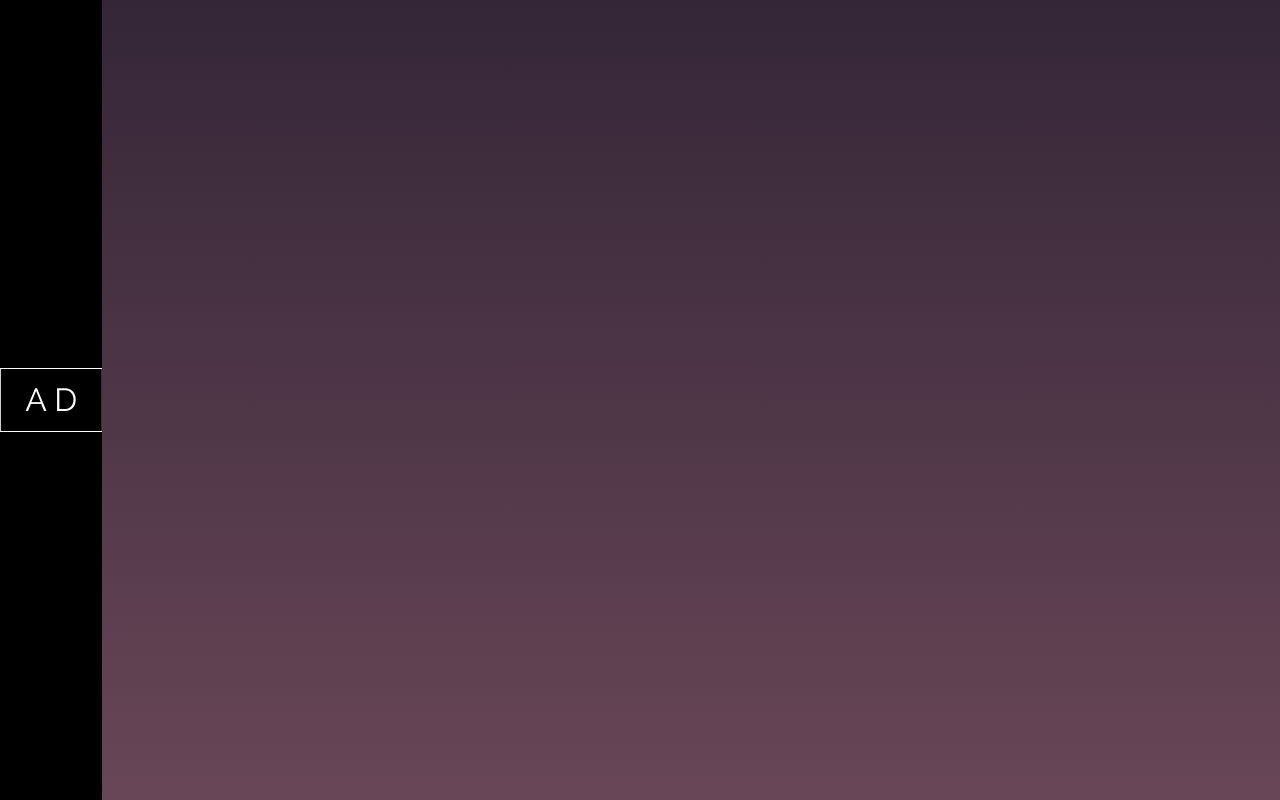
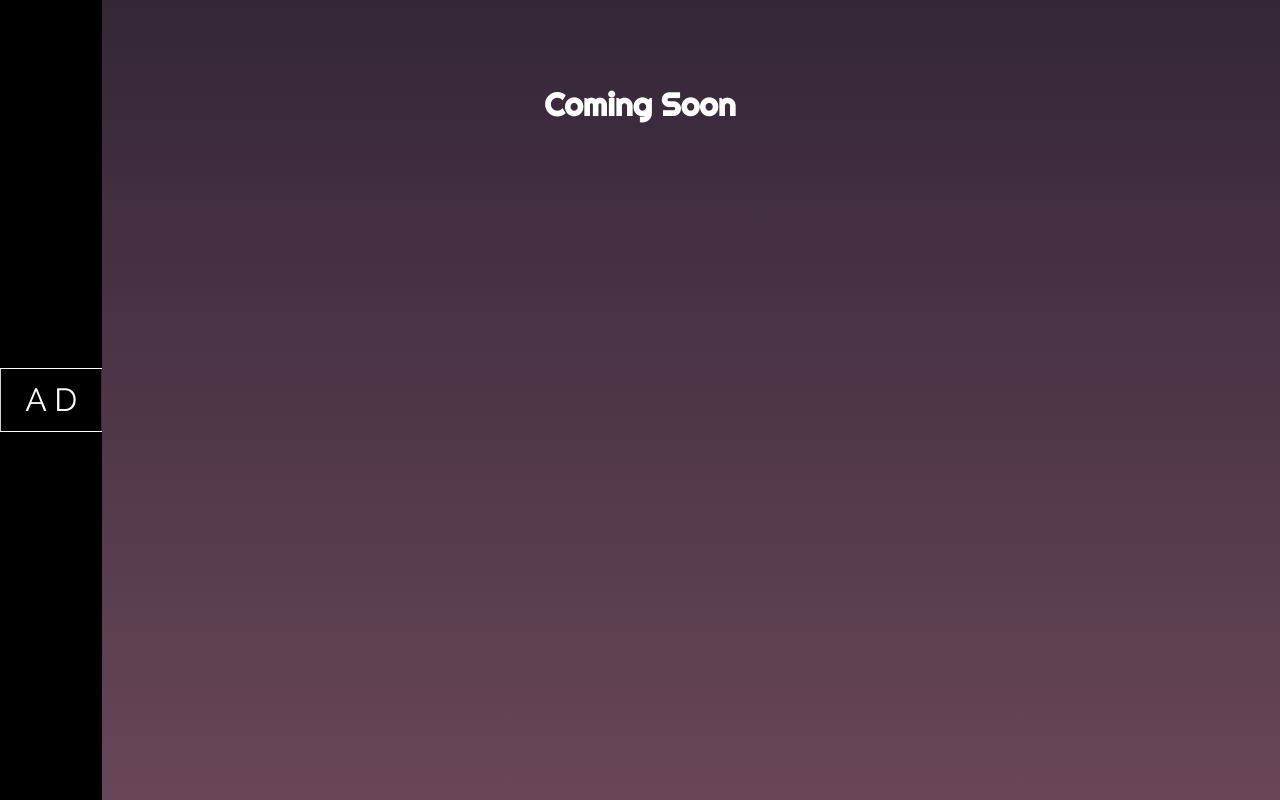
Before and after one commit to anthonyAgnone/adp, a React (Create React App) app: page /process in a window 1280 px wide. Built offline with nearby package versions, Linux system fonts and the light colour scheme.

Commit message:
added other pages

```diff
--- a/src/App.css
+++ b/src/App.css
@@ -792,6 +792,29 @@ article img {
 /* desktop */
 @media (min-width: 767px) {
 }
+/* About */
+.pageWrapper {
+  width: 50%;
+  height: 50%;
+  margin: 0 auto;
+  text-align: center;
+  padding-top: 5em;
+}
+.pageWrapper .authorWrapper .infoHeader {
+      text-align: center;
+    }
+.pageWrapper .authorWrapper .infoHeader img {
+        height: 120px;
+        width: auto;
+        margin-bottom: 25px;
+      }
+.pageWrapper .authorWrapper .infoHeader h1 {
+        margin-bottom: 25px;
+      }
+.pageWrapper .authorWrapper .bibliography {
+      width: 75%;
+      margin: 0 auto;
+    }
 /* @import "header.css";
 @import "nav.css";
 @import "logo.css";
--- a/src/components/About.js
+++ b/src/components/About.js
@@ -1,24 +1,22 @@
-import React, { useEffect } from "react";
-import gql from "graphql-tag";
-import { graphql } from "react-apollo";
+import React, { useEffect } from 'react'
+import gql from 'graphql-tag'
+import { graphql } from 'react-apollo'
 
 const About = ({ data: { loading, error, authors } }) => {
-  if (error) return <h1>Error fetching authors!</h1>;
+  if (error) return <h1>Error fetching authors!</h1>
   if (!loading) {
     useEffect(() => {
-      document.querySelector("body").className = "about";
-    });
+      document.querySelector('body').className = 'about'
+    })
     return (
-      <div>
+      <div className="pageWrapper">
         {authors.map(author => (
           <div className="authorWrapper" key={author.id}>
             <div className="infoHeader">
               <img
                 className="avatar"
                 alt={`${author.name} avatar`}
-                src={`https://media.graphcms.com/resize=w:100,h:100,fit:crop/${
-                  author.avatar.handle
-                }`}
+                src={`https://media.graphcms.com/resize=w:400,h:400,fit:crop/${author.avatar.handle}`}
               />
               <h1>My name is {author.name}</h1>
             </div>
@@ -28,11 +26,12 @@ const About = ({ data: { loading, error, authors } }) => {
           </div>
         ))}
         <h1>MY RESUME</h1>
+        <p>coming soon...</p>
       </div>
-    );
+    )
   }
-  return <h2>Loading author...</h2>;
-};
+  return <h2>Loading author...</h2>
+}
 
 export const authors = gql`
   query authors {
@@ -45,6 +44,6 @@ export const authors = gql`
       }
     }
   }
-`;
+`
 
-export default graphql(authors)(About);
+export default graphql(authors)(About)
--- a/src/components/App.js
+++ b/src/components/App.js
@@ -3,6 +3,11 @@ import { Route, withRouter } from 'react-router-dom'
 
 import Home from './newComponents/Home'
 import Post from './newComponents/Post'
+import About from './About'
+import Commissions from './Commissions'
+import Patreon from './Patreon'
+import Process from './Process'
+import Contact from './Contact'
 import Navigation from './newComponents/Navigation'
 import Header from './newComponents/Header'
 
@@ -12,6 +17,10 @@ const App = props => (
     <main>
       <Route exact path="/" component={Home} />
       <Route path="/post/:slug" component={Post} />
+      <Route exact path="/about" component={About} />
+      <Route exact path="/process" component={Process} />
+      <Route exact path="/commissions" component={Commissions} />
+      <Route exact path="/contact" component={Contact} />
     </main>
     {props.location.pathname.length > 1 ? <Navigation page={'notHome'} /> : <Navigation page={'home'} />}
   </div>
--- a/src/components/Commissions.js
+++ b/src/components/Commissions.js
@@ -1,10 +1,14 @@
-import React, { useEffect } from "react";
+import React, { useEffect } from 'react'
 
 const Commissions = () => {
   useEffect(() => {
-    document.querySelector("body").className = "commission";
-  });
-  return <div>Make me work and then pay me</div>;
-};
+    document.querySelector('body').className = 'commission'
+  })
+  return (
+    <div class="pageWrapper">
+      <h1>Coming Soon</h1>
+    </div>
+  )
+}
 
-export default Commissions;
+export default Commissions
--- a/src/components/Contact.js
+++ b/src/components/Contact.js
@@ -1,10 +1,11 @@
-import React, { useEffect } from "react";
+import React from 'react'
 
 const Contact = () => {
-  useEffect(() => {
-    document.querySelector("body").className = "contact";
-  });
-  return <div>Contact form goes here</div>;
-};
+  return (
+    <div class="pageWrapper">
+      <h1>Coming soon</h1>
+    </div>
+  )
+}
 
-export default Contact;
+export default Contact
--- /dev/null
+++ b/src/components/Patreon.js
@@ -0,0 +1,16 @@
+import React, { Component } from 'react'
+
+export class Patreon extends Component {
+  constructor(props) {
+    super()
+    this.state = { ...props }
+  }
+  componentWillMount() {
+    window.location = this.props.loc
+  }
+  render() {
+    return <section>Redirecting...</section>
+  }
+}
+
+export default Patreon
--- a/src/components/Process.js
+++ b/src/components/Process.js
@@ -1,10 +1,11 @@
-import React, { useEffect } from "react";
+import React, { useEffect } from 'react'
 
 const Process = () => {
-  useEffect(() => {
-    document.querySelector("body").className = "contact";
-  });
-  return <div>These are the tools and processes</div>;
-};
+  return (
+    <div class="pageWrapper">
+      <h1>Coming Soon</h1>
+    </div>
+  )
+}
 
-export default Process;
+export default Process
--- a/src/components/newComponents/Navigation.js
+++ b/src/components/newComponents/Navigation.js
@@ -26,9 +26,9 @@ const Navigation = ({ page }) => {
       <NavLink className="mt3" to="/commissions" onClick={handleClick}>
         Commissions
       </NavLink>
-      <NavLink className="mt1 mb1" to="http://www.patreon.com" onClick={handleClick}>
+      <a target="_blank" href="http://patreon.com">
         Patreon
-      </NavLink>
+      </a>
       <NavLink className="mt1 mb1" to="/contact" onClick={handleClick}>
         Contact
       </NavLink>
--- a/src/styles/about.css
+++ b/src/styles/about.css
@@ -1,4 +1,10 @@
 /* About */
+.pageWrapper {
+  width: 50%;
+  height: 50%;
+  margin: 0 auto;
+  text-align: center;
+  padding-top: 5em;
   .authorWrapper {
     .infoHeader {
       text-align: center;
@@ -16,3 +22,4 @@
       margin: 0 auto;
     }
   }
+}
--- a/src/styles/main.css
+++ b/src/styles/main.css
@@ -3,6 +3,7 @@
 @import 'home.css';
 @import 'nav.css';
 @import 'post.css';
+@import 'about.css';
 
 /* @import "header.css";
 @import "nav.css";
```
Also changed, not shown: src/components/Nav.js (+6 -6 lines), 1 other file (tests, documents, lock files or other folders). Lines whose indentation alone changed are shown as unchanged.
